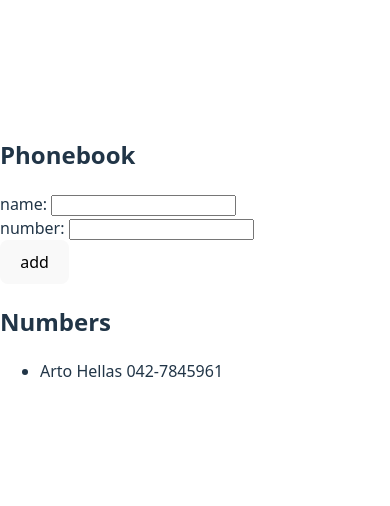
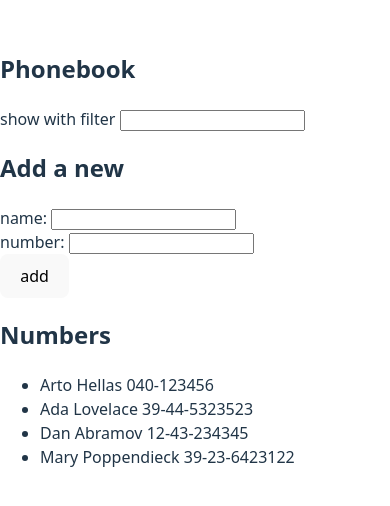
Before and after one commit to abdullah0x5c/Full-Stack-Open, a React (Vite) app in the folder Week2/phonebook/: page / in a window 390 px wide. Shown: the part 164-670 px from the top of the page. Built offline with nearby package versions, Linux system fonts and the light colour scheme.

Commit message:
2.9*: The Phonebook Step 4

```diff
--- a/Week2/phonebook/src/App.jsx
+++ b/Week2/phonebook/src/App.jsx
@@ -2,14 +2,21 @@
 
 const App = () => {
   const [persons, setPersons] = useState([
-    { name: 'Arto Hellas',
-      number: '042-7845961',
-      id: 1
-     }
+    { name: 'Arto Hellas', number: '040-123456', id: 1 },
+    { name: 'Ada Lovelace', number: '39-44-5323523', id: 2 },
+    { name: 'Dan Abramov', number: '12-43-234345', id: 3 },
+    { name: 'Mary Poppendieck', number: '39-23-6423122', id: 4 }
   ])
+
+  const [personsShown, setPersonsShown] = useState([
+    { name: 'Arto Hellas', number: '040-123456', id: 1 },
+    { name: 'Ada Lovelace', number: '39-44-5323523', id: 2 },
+    { name: 'Dan Abramov', number: '12-43-234345', id: 3 },
+    { name: 'Mary Poppendieck', number: '39-23-6423122', id: 4 }
+  ])
+
   const [newName, setNewName] = useState('')
-    const [newNumber, setNewNumber] = useState('')
-
+  const [newNumber, setNewNumber] = useState('')
 
   const changeName = (event) => {
     event.preventDefault()
@@ -36,12 +43,26 @@
     }
   }
 
-  const names = persons.map((person, index) => <li key = {index} > {person.name} {person.number}</li>)
+  const filter = (event) => {
+    const search = event.target.value.toLowerCase()
+    if(search.length > 0) {
+      const filtered = persons.filter((person) => person.name.toLowerCase().includes(search))
+      setPersonsShown(filtered)
+    }
+    else
+      setPersonsShown(persons)
+  }
+
+  const names = personsShown.map((person, index) => <li key = {index} > {person.name} {person.number}</li>)
 
 
   return (
     <div>
       <h2>Phonebook</h2>
+        <div>
+          show with filter <input onChange={filter}/>
+        </div>
+      <h2>Add a new</h2>
       <form onSubmit ={submit}>
         <div>
           name: <input onChange={changeName} value={newName}/>
```
